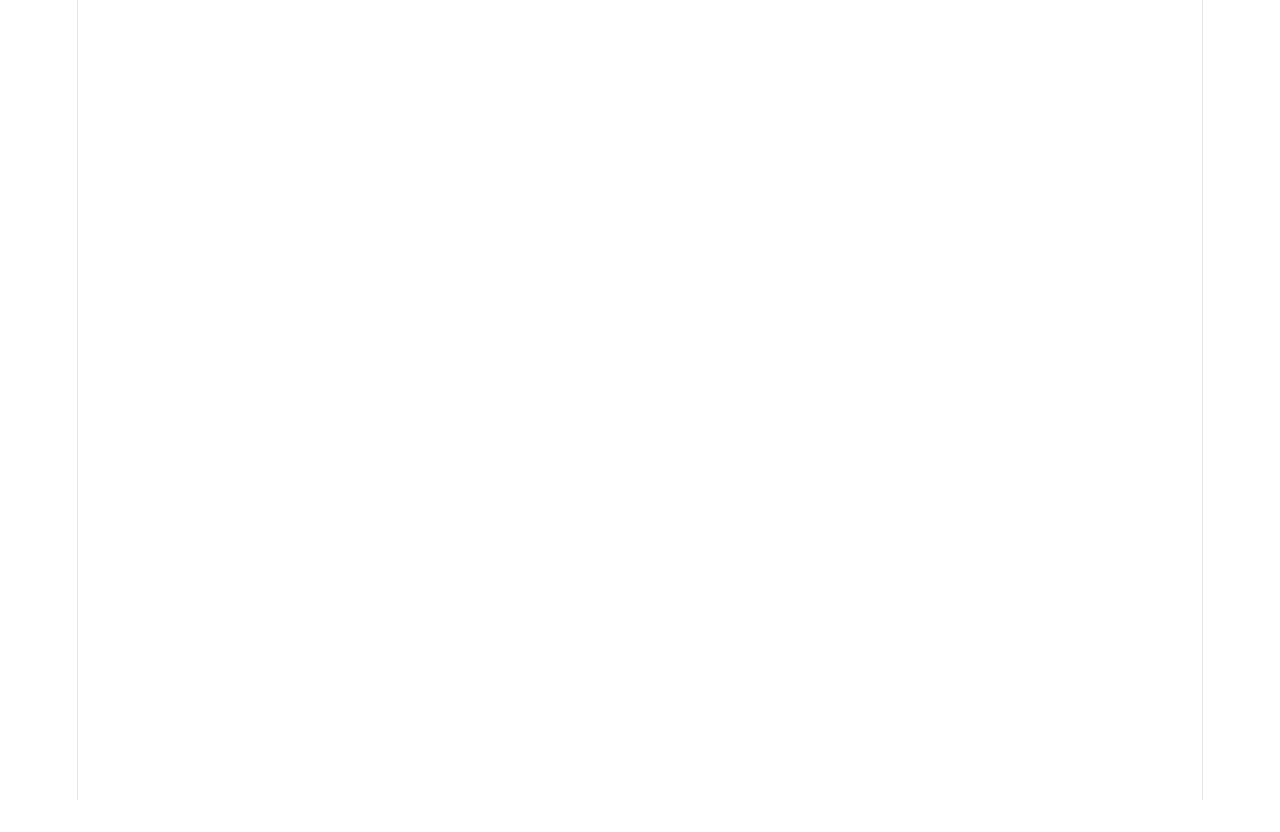
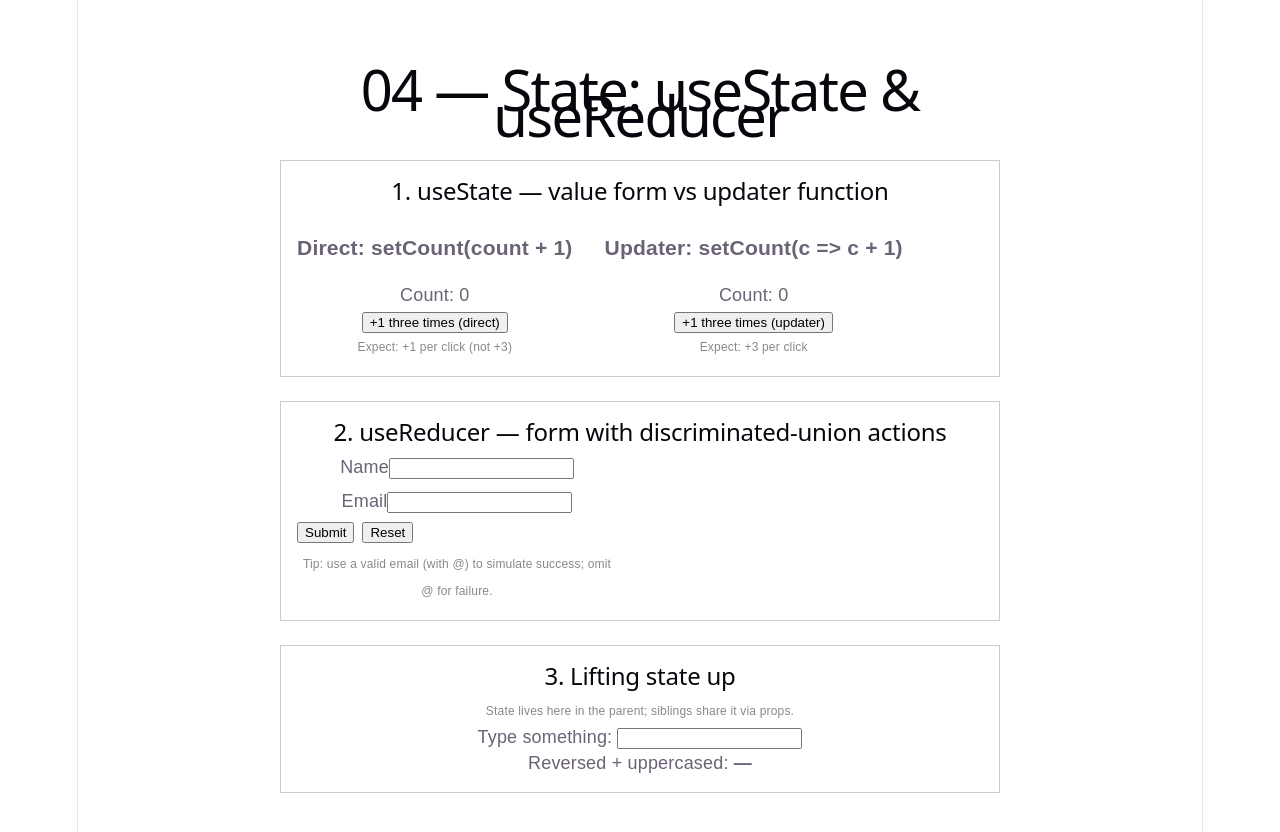
Before and after one commit to fares-courses/play-react, a React (Vite) app: page / in a window 1280 px wide. Shown: the top 832 px of the page. Before the commit the page ends 800 px from the top, so only its background shows below. Built offline with nearby package versions, Linux system fonts and the light colour scheme.

Commit message:
first prompt

```diff
--- a/src/App.tsx
+++ b/src/App.tsx
@@ -1,8 +1,10 @@
 import './App.css'
+import StateExamples from './lessons/04-state/StateExamples'
 
 function App() {
   return (
     <div style={{ maxWidth: 1200, margin: '0 auto', padding: 20 }}>
+      <StateExamples />
     </div>
   )
 }
--- /dev/null
+++ b/src/lessons/04-state/StateExamples.tsx
@@ -0,0 +1,241 @@
+import { useReducer, useState } from "react";
+
+// ─── 1. useState: value form vs updater function form ───────────────────────
+
+function CounterDemo() {
+  console.log("[CounterDemo] render");
+
+  const [directCount, setDirectCount] = useState(0);
+  const [updaterCount, setUpdaterCount] = useState(0);
+
+  function incrementDirectThreeTimes() {
+    // All three reads see the same stale `directCount` from this render.
+    // React batches these — result: +1, not +3.
+    setDirectCount(directCount + 1);
+    setDirectCount(directCount + 1);
+    setDirectCount(directCount + 1);
+  }
+
+  function incrementUpdaterThreeTimes() {
+    // Each updater receives the latest pending state, so result: +3.
+    setUpdaterCount((c) => c + 1);
+    setUpdaterCount((c) => c + 1);
+    setUpdaterCount((c) => c + 1);
+  }
+
+  return (
+    <section style={{ border: "1px solid #ccc", padding: 16, marginBottom: 24 }}>
+      <h2>1. useState — value form vs updater function</h2>
+      <div style={{ display: "flex", gap: 32 }}>
+        <div>
+          <h3>Direct: setCount(count + 1)</h3>
+          <p>Count: {directCount}</p>
+          <button onClick={incrementDirectThreeTimes}>
+            +1 three times (direct)
+          </button>
+          <p style={{ fontSize: 12, color: "#888" }}>
+            Expect: +1 per click (not +3)
+          </p>
+        </div>
+        <div>
+          <h3>Updater: setCount(c =&gt; c + 1)</h3>
+          <p>Count: {updaterCount}</p>
+          <button onClick={incrementUpdaterThreeTimes}>
+            +1 three times (updater)
+          </button>
+          <p style={{ fontSize: 12, color: "#888" }}>
+            Expect: +3 per click
+          </p>
+        </div>
+      </div>
+    </section>
+  );
+}
+
+// ─── 2. useReducer: form with discriminated-union actions ────────────────────
+
+type FormState = {
+  name: string;
+  email: string;
+  submitting: boolean;
+  error: string | null;
+  submitted: boolean;
+};
+
+type FormAction =
+  | { type: "setField"; field: "name" | "email"; value: string }
+  | { type: "reset" }
+  | { type: "submitStart" }
+  | { type: "submitSuccess" }
+  | { type: "submitFailure"; error: string };
+
+const initialFormState: FormState = {
+  name: "",
+  email: "",
+  submitting: false,
+  error: null,
+  submitted: false,
+};
+
+function formReducer(state: FormState, action: FormAction): FormState {
+  console.log("[formReducer] action:", action, "| prev state:", state);
+
+  switch (action.type) {
+    case "setField":
+      return { ...state, [action.field]: action.value };
+
+    case "reset":
+      return initialFormState;
+
+    case "submitStart":
+      return { ...state, submitting: true, error: null };
+
+    case "submitSuccess":
+      return { ...state, submitting: false, submitted: true };
+
+    case "submitFailure":
+      return { ...state, submitting: false, error: action.error };
+  }
+}
+
+function FormDemo() {
+  console.log("[FormDemo] render");
+
+  const [state, dispatch] = useReducer(formReducer, initialFormState);
+
+  function handleSubmit(e: React.FormEvent) {
+    e.preventDefault();
+    dispatch({ type: "submitStart" });
+
+    // Simulate async: succeed if email contains "@", fail otherwise.
+    setTimeout(() => {
+      if (state.email.includes("@")) {
+        dispatch({ type: "submitSuccess" });
+      } else {
+        dispatch({ type: "submitFailure", error: "Invalid email address." });
+      }
+    }, 800);
+  }
+
+  if (state.submitted) {
+    return (
+      <section style={{ border: "1px solid #ccc", padding: 16, marginBottom: 24 }}>
+        <h2>2. useReducer — form</h2>
+        <p style={{ color: "green" }}>
+          Submitted! name={state.name}, email={state.email}
+        </p>
+        <button onClick={() => dispatch({ type: "reset" })}>Reset</button>
+      </section>
+    );
+  }
+
+  return (
+    <section style={{ border: "1px solid #ccc", padding: 16, marginBottom: 24 }}>
+      <h2>2. useReducer — form with discriminated-union actions</h2>
+      <form onSubmit={handleSubmit} style={{ display: "flex", flexDirection: "column", gap: 8, maxWidth: 320 }}>
+        <label>
+          Name
+          <input
+            value={state.name}
+            onChange={(e) =>
+              dispatch({ type: "setField", field: "name", value: e.target.value })
+            }
+            disabled={state.submitting}
+          />
+        </label>
+        <label>
+          Email
+          <input
+            value={state.email}
+            onChange={(e) =>
+              dispatch({ type: "setField", field: "email", value: e.target.value })
+            }
+            disabled={state.submitting}
+          />
+        </label>
+        {state.error && <p style={{ color: "red" }}>{state.error}</p>}
+        <div style={{ display: "flex", gap: 8 }}>
+          <button type="submit" disabled={state.submitting}>
+            {state.submitting ? "Submitting…" : "Submit"}
+          </button>
+          <button
+            type="button"
+            onClick={() => dispatch({ type: "reset" })}
+            disabled={state.submitting}
+          >
+            Reset
+          </button>
+        </div>
+        <p style={{ fontSize: 12, color: "#888" }}>
+          Tip: use a valid email (with @) to simulate success; omit @ for failure.
+        </p>
+      </form>
+    </section>
+  );
+}
+
+// ─── 3. Lifting state up ─────────────────────────────────────────────────────
+
+type TextInputProps = {
+  value: string;
+  onChange: (value: string) => void;
+};
+
+function TextInput({ value, onChange }: TextInputProps) {
+  console.log("[TextInput] render, value:", value);
+  return (
+    <div>
+      <label>
+        Type something:{" "}
+        <input value={value} onChange={(e) => onChange(e.target.value)} />
+      </label>
+    </div>
+  );
+}
+
+type TransformedDisplayProps = {
+  value: string;
+};
+
+function TransformedDisplay({ value }: TransformedDisplayProps) {
+  console.log("[TransformedDisplay] render, value:", value);
+  const transformed = value.toUpperCase().split("").reverse().join("");
+  return (
+    <div>
+      <p>
+        Reversed + uppercased: <strong>{transformed || "—"}</strong>
+      </p>
+    </div>
+  );
+}
+
+function LiftingStateDemo() {
+  console.log("[LiftingStateDemo] render");
+
+  const [text, setText] = useState("");
+
+  return (
+    <section style={{ border: "1px solid #ccc", padding: 16, marginBottom: 24 }}>
+      <h2>3. Lifting state up</h2>
+      <p style={{ fontSize: 12, color: "#888" }}>
+        State lives here in the parent; siblings share it via props.
+      </p>
+      <TextInput value={text} onChange={setText} />
+      <TransformedDisplay value={text} />
+    </section>
+  );
+}
+
+// ─── Root export ─────────────────────────────────────────────────────────────
+
+export default function StateExamples() {
+  console.log("[StateExamples] render");
+  return (
+    <main style={{ fontFamily: "sans-serif", padding: 24, maxWidth: 720 }}>
+      <h1>04 — State: useState &amp; useReducer</h1>
+      <CounterDemo />
+      <FormDemo />
+      <LiftingStateDemo />
+    </main>
+  );
+}
```
